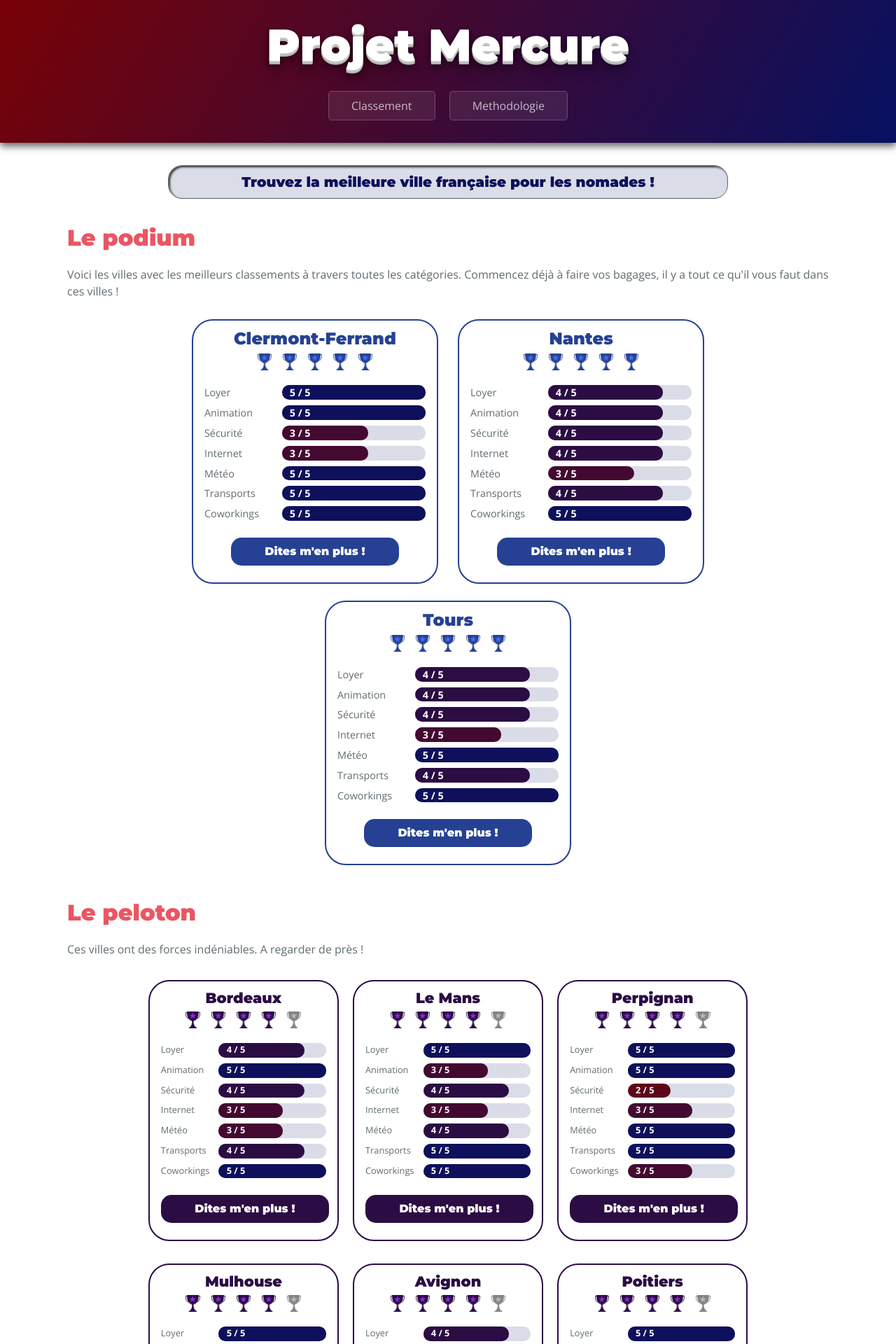
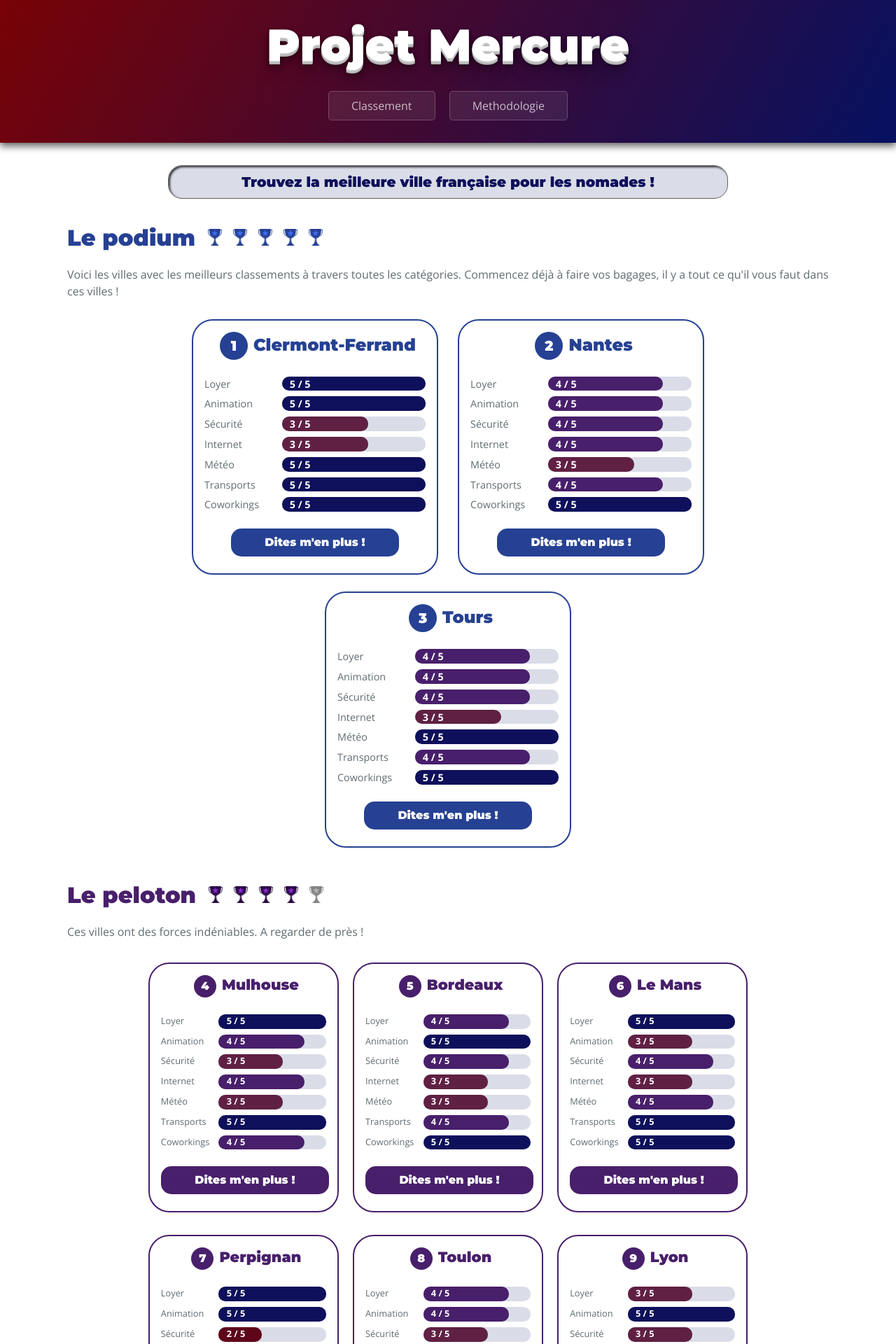
Before and after one commit to hecmer/projet-mercure, a Jekyll site: the page built from index.md, in a window 1280 px wide. Shown: the top 1920 px of the page at 70% size. Built offline with Jekyll 4.4.1, drawn with Linux system fonts in a browser that asks for light colours; some of the changed text lies outside the part shown.

Commit message:
add ranking

```diff
--- a/_data/villes_tier_1.yml
+++ b/_data/villes_tier_1.yml
@@ -7,6 +7,7 @@
  meteo: 5
  transport: 5
  coworking: 5
+ rang: 1
 -
  nom: Nantes
  loyer: 4
@@ -16,6 +17,7 @@
  meteo: 3
  transport: 4
  coworking: 5
+ rang: 2
 -
  nom: Tours
  loyer: 4
@@ -25,3 +27,4 @@
  meteo: 5
  transport: 4
  coworking: 5
+ rang: 3
--- a/_data/villes_tier_2.yml
+++ b/_data/villes_tier_2.yml
@@ -1,3 +1,13 @@
+-
+ nom: Mulhouse
+ loyer: 5
+ animation: 4
+ delinquance: 3
+ internet: 4
+ meteo: 3
+ transport: 5
+ coworking: 4
+ rang: 4
 -
  nom: Bordeaux
  loyer: 4
@@ -7,6 +17,7 @@
  meteo: 3
  transport: 4
  coworking: 5
+ rang: 5
 -
  nom: Le Mans
  loyer: 5
@@ -16,6 +27,7 @@
  meteo: 4
  transport: 5
  coworking: 5
+ rang: 6
 -
  nom: Perpignan
  loyer: 5
@@ -25,15 +37,27 @@
  meteo: 5
  transport: 5
  coworking: 3
+ rang: 7
 -
- nom: Mulhouse
- loyer: 5
+ nom: Toulon
+ loyer: 4
  animation: 4
  delinquance: 3
+ internet: 3
+ meteo: 5
+ transport: 4
+ coworking: 5
+ rang: 8
+-
+ nom: Lyon
+ loyer: 3
+ animation: 5
+ delinquance: 3
  internet: 4
- meteo: 3
- transport: 5
- coworking: 4
+ meteo: 4
+ transport: 3
+ coworking: 5
+ rang: 9
 -
  nom: Avignon
  loyer: 4
@@ -43,6 +67,7 @@
  meteo: 5
  transport: 4
  coworking: 5
+ rang: 10
 -
  nom: Poitiers
  loyer: 5
@@ -52,21 +77,4 @@
  meteo: 5
  transport: 5
  coworking: 5
--
- nom: Toulon
- loyer: 4
- animation: 4
- delinquance: 3
- internet: 3
- meteo: 5
- transport: 4
- coworking: 5
--
- nom: Lyon
- loyer: 3
- animation: 5
- delinquance: 3
- internet: 4
- meteo: 4
- transport: 3
- coworking: 5
+ rang: 12
--- a/_layouts/default.html
+++ b/_layouts/default.html
@@ -13,13 +13,14 @@
     <main id="content" class="main-content" role="main">
         <div class="project-tagline">{{ site.description }}</div>
 
-      <h2>Le podium</h2>
+      <h2 class="tier_1title">Le podium <img src="/assets/images/trophy1.png" class="trophy"><img src="/assets/images/trophy1.png" class="trophy"><img src="/assets/images/trophy1.png" class="trophy"><img src="/assets/images/trophy1.png" class="trophy"><img src="/assets/images/trophy1.png" class="trophy"></h2>
+
       <p>Voici les villes avec les meilleurs classements à travers toutes les catégories. Commencez déjà à faire vos bagages, il y a tout ce qu'il vous faut dans ces villes !</p>
+
       <div class="tier_1">
           {% for city in site.data.villes_tier_1 %}
             <div class="ville">
-              <h3>{{ city.nom }}</h3>
-              <img src="/assets/images/trophy1.png" class="trophy"><img src="/assets/images/trophy1.png" class="trophy"><img src="/assets/images/trophy1.png" class="trophy"><img src="/assets/images/trophy1.png" class="trophy"><img src="/assets/images/trophy1.png" class="trophy">
+              <h3><span class="classement">{{ city.rang }}</span>{{ city.nom }}</h3>
               <div class="row">
 
                 <div class="side">
@@ -93,13 +94,13 @@
           {% endfor %}
       </div>
 
-      <h2>Le peloton</h2>
+      <h2 class="tier_2title">Le peloton <img src="/assets/images/trophy2.png" class="trophy"><img src="/assets/images/trophy2.png" class="trophy"><img src="/assets/images/trophy2.png" class="trophy"><img src="/assets/images/trophy2.png" class="trophy"><img src="/assets/images/trophygrey.png" class="trophy"></h2>
       <p>Ces villes ont des forces indéniables. A regarder de près !</p>
       <div class="tier_2">
           {% for city in site.data.villes_tier_2 %}
             <div class="ville">
-              <h3>{{ city.nom }}</h3>
-              <img src="/assets/images/trophy2.png" class="trophy"><img src="/assets/images/trophy2.png" class="trophy"><img src="/assets/images/trophy2.png" class="trophy"><img src="/assets/images/trophy2.png" class="trophy"><img src="/assets/images/trophygrey.png" class="trophy">
+              <h3><span class="classement">{{ city.rang }}</span>{{ city.nom }}</h3>
+
               <div class="row">
 
                 <div class="side">
@@ -173,13 +174,13 @@
           {% endfor %}
       </div>
 
-      <h2>Les poursuivants</h2>
+      <h2 class="tier_3title">Les poursuivants <img src="/assets/images/trophy3.png" class="trophy"><img src="/assets/images/trophy3.png" class="trophy"><img src="/assets/images/trophy3.png" class="trophy"><img src="/assets/images/trophygrey.png" class="trophy"><img src="/assets/images/trophygrey.png" class="trophy"></h2>
       <p>Encore, toujours plus de choix ! Notre algorythme (que dis-je, notre "<b>IA</b>") nous signale également ces villes françaises.</p>
         <div class="tier_3">
           {% for city in site.data.villes_tier_3 %}
             <div class="ville">
-              <h3>{{ city.nom }}</h3>
-              <img src="/assets/images/trophy3.png" class="trophy"><img src="/assets/images/trophy3.png" class="trophy"><img src="/assets/images/trophy3.png" class="trophy"><img src="/assets/images/trophygrey.png" class="trophy"><img src="/assets/images/trophygrey.png" class="trophy">
+              <h3><span class="classement">{{ city.rang }}</span>{{ city.nom }}</h3>
+
               <div class="row">
 
                 <div class="side">
--- a/_sass/jekyll-theme-cayman.scss
+++ b/_sass/jekyll-theme-cayman.scss
@@ -113,6 +113,7 @@ a {
   background-color: #FFF;
   background-image: linear-gradient(120deg, $header-bg-color-secondary, $header-bg-color);
   box-shadow: 0px 5px 10px 0px #656565;
+  width:100%;
   @include large {
     padding: 1rem 6rem;
   }
@@ -404,60 +405,131 @@ a {
   text-align: center;
 }
 
-.tier_1 .ville{
+.tier_1title{
+  color:$color-tier1 !important;
+}
+
+.tier_2title{
+  color:$color-tier2 !important;
+}
+
+.tier_3title{
+  color:$color-tier3 !important;
+}
+
+.tier_1 {
+  .ville{
     display: inline-block;
     width: 22rem;
-  border: 2px solid #264193;
+    border: 2px solid $color-tier1;
     border-radius : 30px;
     padding: 0.5rem 1rem;
     margin:0.75rem;
     font-size:0.9rem;
   }
 
-.tier_1 h3{
-  color:#264193;
+  h3{
+    color:$color-tier1;
     text-align: center;
     font-size: 1.5rem;
-  margin: 0.2rem auto;
+  }
+
+  .tell_me_more{
+    background-color:$color-tier1;
+  }
+
+  .classement{
+    width:2.5rem;
+    height:2.5rem;
+    border-radius:1.5rem;
+    color: #fff;
+    background-color:$color-tier1;
+    margin: 0.5rem;
+    text-align:center;
+    font-weight:bold;
+    display:inline-block;
+    line-height:2.5rem;
+    font-size: 1.25rem;
+  }
 }
 
 
-.tier_2 .ville{
+.tier_2 {
+  .ville{
     display: inline-block;
     width: 17rem;
-  border: 2px solid #2B0C43;
+    border: 2px solid $color-tier2;
     border-radius : 30px;
     padding: 0.5rem 1rem;
     margin:1rem 0.5rem;
     font-size:0.8rem;
   }
 
-.tier_2 h3{
-  color:#2B0C43;
+  h3{
+    color:$color-tier2;
     text-align: center;
     font-size: 1.3rem;
     margin: 0.2rem auto;
   }
 
-.tier_3 .ville{
+  .classement{
+    width:2rem;
+    height:2rem;
+    border-radius:1rem;
+    color: #fff;
+    background-color:$color-tier2;
+    margin: 0.5rem;
+    text-align:center;
+    font-weight:bold;
+    display:inline-block;
+    line-height:2rem;
+    font-size: 1rem;
+  }
+
+  .tell_me_more{
+    background-color:$color-tier2;
+  }
+}
+
+.tier_3{
+  .ville{
     display: inline-block;
     width: 17rem;
-  border: 2px solid #440930;
+    border: 2px solid $color-tier3;
     border-radius : 30px;
     padding: 0.5rem 1rem;
     margin: 1rem 0.5rem;
     font-size:0.8rem;
   }
 
-.tier_3 h3{
-  color:#440930;
+  h3{
+    color:$color-tier3;
     text-align: center;
     font-size: 1.3rem;
     margin: 0.2rem auto;
     }
 
+  .classement{
+    width:2rem;
+    height:2rem;
+    border-radius:1rem;
+    color: #fff;
+    background-color:$color-tier2;
+    margin: 0.5rem;
+    text-align:center;
+    font-weight:bold;
+    display:inline-block;
+    line-height:2rem;
+    font-size: 1rem;
+  }
+
+  .tell_me_more{
+    background-color:$color-tier3;
+  }
+}
+
 .tell_me_more {
-  background-color:#2B0C43;
+  background-color:$color-tier2;
   width:15rem;
   height:2.5rem;
   line-height:2.5rem;
@@ -471,17 +543,6 @@ a {
   text-align:center;
 }
 
-.tier_1 .tell_me_more{
-  background-color:#264193;
-}
-
-.tier_2 .tell_me_more{
-  background-color:#2B0C43;
-}
-.tier_3 .tell_me_more{
-  background-color:#440930;
-}
-
 .tell_me_more a, a:hover, a:after {
   text-decoration:none;
   color: #FFF;
@@ -491,7 +552,6 @@ a {
   * {
       box-sizing: border-box;
   }
-
 
   /* 2 column layout */
 
@@ -531,8 +591,8 @@ a {
 
   /* Individual bars */
   .bar-5 {width: 100%; height: 1.3rem; background-color: #0E105B; border-radius:10px; text-align:left; font-weight:bold; padding-left:0.7rem;}
-  .bar-4 {width: 80%; height: 1.3rem; background-color: #2B0C43; border-radius:10px; text-align:left; font-weight:bold; padding-left:0.7rem;}
-  .bar-3 {width: 60%; height: 1.3rem; background-color: #440930; border-radius:10px; text-align:left; font-weight:bold; padding-left:0.7rem;}
+  .bar-4 {width: 80%; height: 1.3rem; background-color: $color-tier2; border-radius:10px; text-align:left; font-weight:bold; padding-left:0.7rem;}
+  .bar-3 {width: 60%; height: 1.3rem; background-color: $color-tier3; border-radius:10px; text-align:left; font-weight:bold; padding-left:0.7rem;}
   .bar-2 {width: 40%; height: 1.3rem; background-color: #5F051A; border-radius:10px; text-align:left; font-weight:bold; padding-left:0.7rem;}
   .bar-1 {width: 20%; height: 1.3rem; background-color: #750208; border-radius:10px; text-align:left; font-weight:bold; padding-left:0.7rem;}
 
--- a/_sass/variables.scss
+++ b/_sass/variables.scss
@@ -9,6 +9,9 @@ $header-bg-color-secondary: #780206 !default;
 $content-bg-color: #B7F8DB;
 $content-bg-color-secondary: #B7F8DB ;
 $body-background-color:#fff;
+$color-tier1 : #264193;
+$color-tier2 : #481F6B;
+$color-tier3 : #602043;
 
 // Text
 $section-headings-color: #EA5663 !default;
```
Also changed, not shown: _data/villes_tier_3.yml (+45 -33 lines), 4 other files. Lines whose indentation alone changed are shown as unchanged.
